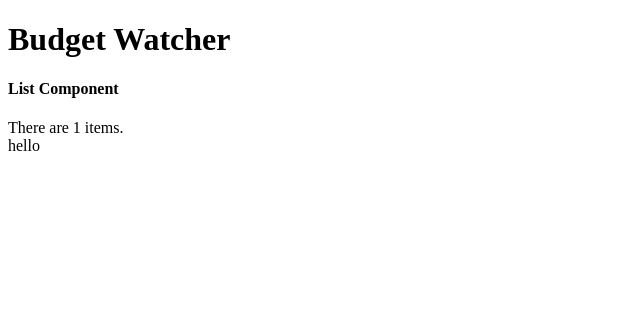
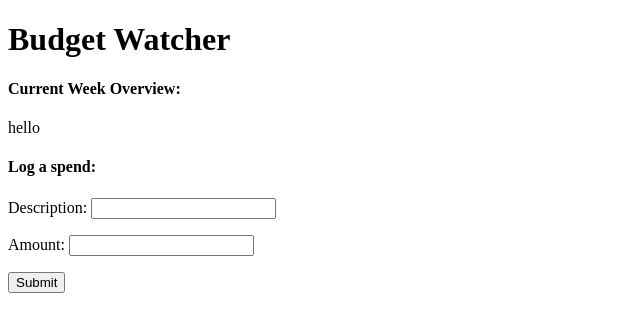
Before and after one commit to tyler-thee-creator/budget-watcher, a React app: page / in a window 1280 px wide. Shown: the top 332 px of the page, without its empty margins (0-640 px from the left). Built offline with nearby package versions, Linux system fonts and the light colour scheme; no server answers; the HTML template or start-up script is replaced by a standard one.

Commit message:
Add search component, set up react events

```diff
--- a/react-client/src/components/List.jsx
+++ b/react-client/src/components/List.jsx
@@ -3,9 +3,8 @@ import ListItem from './ListItem.jsx';
 
 const List = (props) => (
   <div>
-    <h4> List Component </h4>
-    There are { props.items.length } items.
-    { props.items.map(item => <ListItem key={item.id} item={item}/>)}
+    <h4> Current Week Overview: </h4>
+    { props.currentWeekLog.map(stat => <ListItem key={stat.id} stat={stat}/>)}
   </div>
 );
 
--- a/react-client/src/components/ListItem.jsx
+++ b/react-client/src/components/ListItem.jsx
@@ -2,7 +2,7 @@ import React from 'react';
 
 const ListItem = (props) => (
   <div>
-    { props.item.description }
+    { props.stat.description }
   </div>
 );
 
--- /dev/null
+++ b/react-client/src/components/Search.jsx
@@ -0,0 +1,22 @@
+import React from 'react';
+
+const Search = (props) => (
+  <div>
+    <h4>Log a spend:</h4>
+    <form id="log">
+      <p>
+        <label htmlFor="description">Description: </label>
+        <input type="text" id="description" onKeyPress={props.updateDescription}></input>
+      </p>
+      <p>
+        <label htmlFor="amount">Amount: </label>
+        <input type="number" id="amount" onKeyPress={props.updateAmount}></input>
+      </p>
+      <p>
+        <input type="submit"></input>
+      </p>
+    </form>
+  </div>
+);
+
+export default Search;
--- a/react-client/src/index.jsx
+++ b/react-client/src/index.jsx
@@ -2,33 +2,52 @@ import React from 'react';
 import ReactDOM from 'react-dom';
 import $ from 'jquery';
 import List from './components/List.jsx';
+import Search from './components/Search.jsx';
 
 class App extends React.Component {
   constructor(props) {
     super(props);
     this.state = {
-      items: [/*example*/{ id: 1, description: 'hello' }/*example*/]
+      currentWeekLog: [/*example*/{ id: 1, description: 'hello' }/*example*/],
+      formSubmitDescription: '',
+      formSubmitAmount: 0
     }
+    this.updateDescription = this.updateDescription.bind(this);
+    this.updateAmount = this.updateAmount.bind(this);
+  }
+
+  updateDescription(e) {
+    this.setState({
+      formSubmitDescription: e.target.value
+    });
+  }
+
+  updateAmount(e) {
+    this.setState({
+      formSubmitAmount: e.target.value - 0
+    });
   }
 
   componentDidMount() {
-    // $.ajax({
-    //   url: '/budget',
-    //   success: (data) => {
-    //     this.setState({
-    //       items: data
-    //     })
-    //   },
-    //   error: (err) => {
-    //     console.log('err', err);
-    //   }
-    // });
+    $.ajax({
+      method: 'GET',
+      url: '/budget',
+      success: (data) => {
+        this.setState({
+          items: data
+        })
+      },
+      error: (err) => {
+        console.log('err', err);
+      }
+    });
   }
 
   render () {
     return (<div>
       <h1>Budget Watcher</h1>
-      <List items={this.state.items}/>
+      <List currentWeekLog={this.state.currentWeekLog}/>
+      <Search updateDescription={this.updateDescription} updateAmount={this.updateAmount}/>
     </div>)
   }
 }
```
Also changed, not shown: 1 other file (tests, documents, lock files or other folders).
